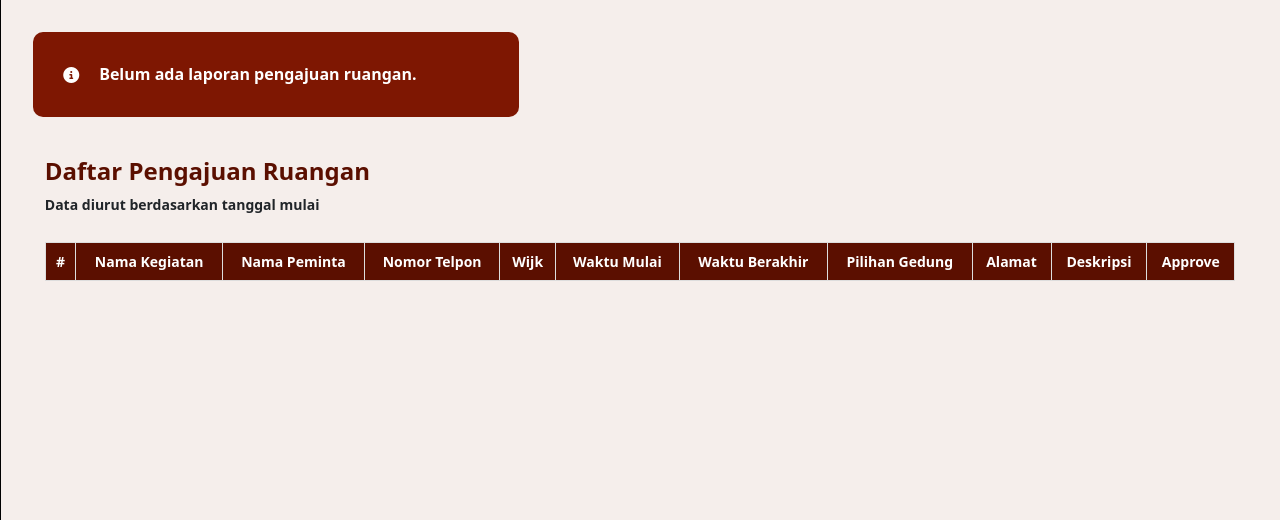
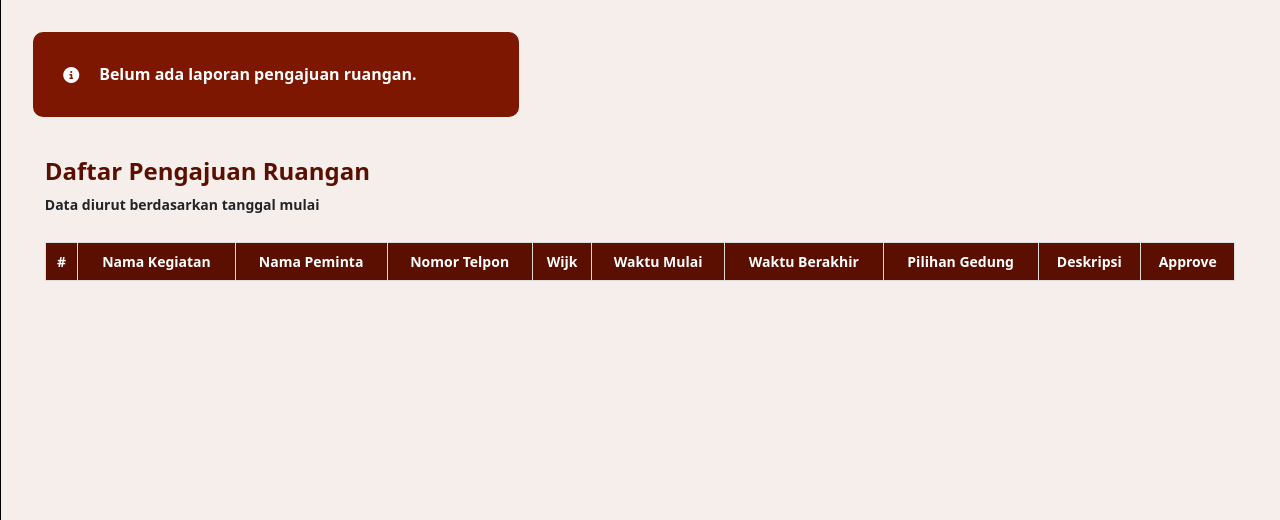
Before and after one commit to NicoGufron/church-booking-cms, a PHP site: page /request-activity-list.php in a window 1280 px wide. Shown: the part 56-576 px from the top of the page. Run offline with PHP 8.4, Linux system fonts and the light colour scheme; the visitor is signed in with stand-in values (Sample User, id 1); data that the repository does not hold is empty; some libraries are stand-ins or nearby versions.

Commit message:
swap tabel alamat, fix bug waktu new activity

```diff
--- a/request-activity-list.php
+++ b/request-activity-list.php
@@ -84,7 +84,6 @@ $result = "";
                                     <th scope="col" style="background-color: #5b0f00; color: white">Waktu Mulai</th>
                                     <th scope="col" style="background-color: #5b0f00; color: white">Waktu Berakhir</th>
                                     <th scope="col" style="background-color: #5b0f00; color: white">Pilihan Gedung</th>
-                                    <th scope="col" style="background-color: #5b0f00; color: white">Alamat</th>
                                     <th scope="col" style="background-color: #5b0f00; color: white">Deskripsi</th>
                                     <th scope="col" style="background-color: #5b0f00; color: white">Approve</th>
                                     <!-- <th scope="col">Status</th> -->
@@ -137,11 +136,6 @@ $result = "";
                                     $convertedTanggalApprove = date('d M Y', strtotime($tanggalApprove));
 
                                     $pilihanGedung = $row['pilihan_gedung'];
-                                    $alamat = $row['alamat'];
-
-                                    if (strpos($alamat, "https://") !== false) {
-                                        $alamat = "<a target='_blank' href='$alamat'>$alamat</a>";
-                                    }
 
                                     $approve = $row['approved'];
 
@@ -162,7 +156,6 @@ $result = "";
                                 <td class='child-request-list'>$convertedTanggalMulai WIB</td>
                                 <td class='child-request-list'>$convertedTanggalBerakhir WIB</td>
                                 <td class='child-request-list'>$pilihanGedung</td>
-                                <td class='child-request-list'>$alamat</td>
                                 <td class='child-request-list'>$convertedDeskripsi</td>
                                 <td class='child-request-list'>
                                     <span class='choice-buttons'>
--- a/request-activity.php
+++ b/request-activity.php
@@ -41,7 +41,6 @@ if ($_POST) {
     $phone = $_POST['phone'];
     $startDate = $_POST['startDate'];
     $endDate = $_POST['endDate'];
-    $alamat = $_POST['alamat'];
 
     $new_startDate = date('Y-m-d H:i', strtotime($startDate));
     $new_endDate = date('Y-m-d H:i', strtotime($endDate));
@@ -103,8 +102,7 @@ if ($_POST) {
                             <option value="Gedung Gereja Besar">Gedung Gereja Besar</option>
                         </select>
                     </div>
-                    <label>Alamat:<span style="color: red">*</span></label>
-                    <input type="text" name="alamat">
+
                     <label>Informasi Tambahan (Opsional): </label>
                     <textarea class="input-text-area" rows="4" cols="50" name="deskripsi"></textarea>
                     <button type="submit" class="main-button">Ajukan Formulir</button>
--- a/style/style.css
+++ b/style/style.css
@@ -542,8 +542,12 @@ u {
 }
 
 .table-child:nth-child(2), .table-child:nth-child(3), .table-child:nth-child(4) {
-    width: 20%;
+    width: 15%;
     text-align: center;
+}
+
+.table-child:last-child {
+    width: 35%;
 }
 
 .table-home-child {
```
Also changed, not shown: activity-list.php (+0 -7 lines), dashboard.php (+7 -0 lines), new-activity.php (+6 -3 lines).
